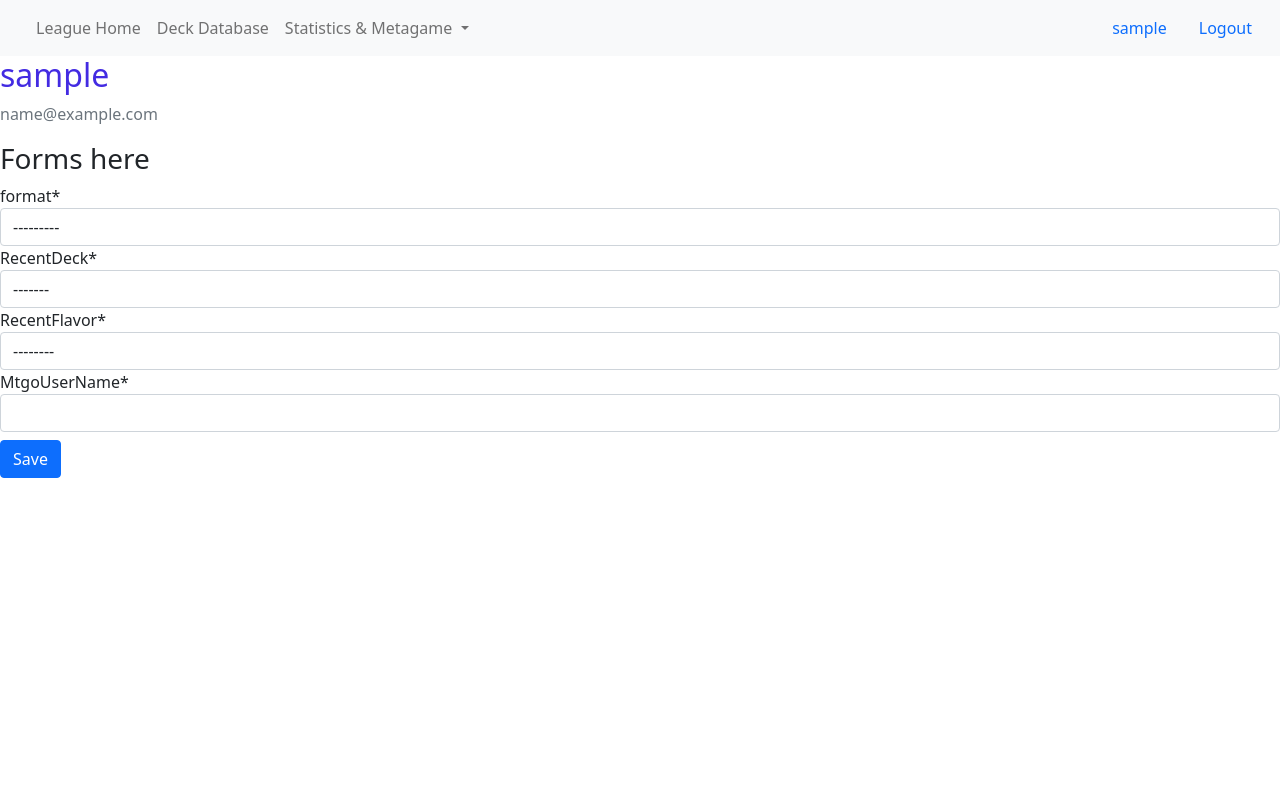
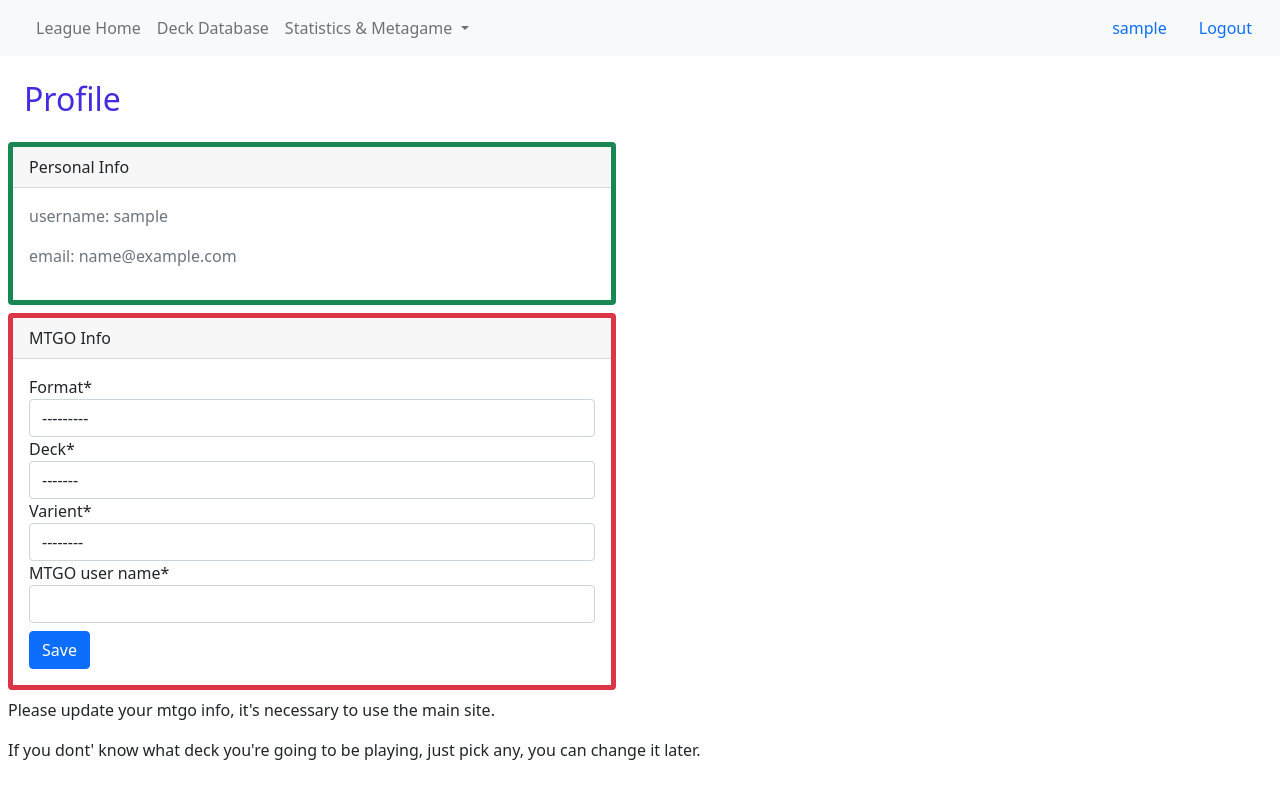
Before and after one commit to sctilley/tirelessRailway, a Django app: page /profile/ in a window 1280 px wide. Run offline with Django 4.2, Linux system fonts and the light colour scheme; the visitor is signed in with stand-in values (Sample User, id 1); data comes from the database, SQL or seed files in the repository; data that the repository does not hold is empty; parts of the project's set-up code (start-up, migrations or seed data) failed here and were passed over; some libraries are stand-ins or nearby versions.

Commit message:
smooth signup

```diff
--- a/leagues/static/leagues/mystyle.css
+++ b/leagues/static/leagues/mystyle.css
@@ -104,3 +104,7 @@ table.smalltable {
   border: 3px solid #000;
 
 }
+
+.good-green{
+  background-color: rgba(80, 237, 12, 0.941);
+}
--- a/leagues/views.py
+++ b/leagues/views.py
@@ -123,65 +123,36 @@ def statstable(request):
 
 
 def home(request):
-    leagues = League.objects.all()
     user = request.user
-    openLeagues = League.objects.filter(user=user, isFinished=False)
-    closedLeagues = League.objects.filter(user=user, isFinished=True)
-    recentformat = user.profile.recentFormat
-    mtgformats = MtgFormat.objects.all()
-    decks = Deck.objects.all()
-    myactiveformat = MtgFormat(1)
-    myactivedeck = user.profile.recentDeck
-    myclosedleagues = closedLeagues.filter(myDeck=myactivedeck)
-    userleagues = League.objects.filter(user=user)
-    usermatches = Match.objects.filter(user=user)
-    usernamelist = Match.objects.all().values(
-        "theirname").distinct().order_by(Lower("theirname"))
+    if user.profile.recentDeck == None:
+        return redirect('profile')
+    else:
+        leagues = League.objects.all()
+        user = request.user
+        openLeagues = League.objects.filter(user=user, isFinished=False)
+        closedLeagues = League.objects.filter(user=user, isFinished=True)
+        recentformat = user.profile.recentFormat
+        mtgformats = MtgFormat.objects.all()
+        decks = Deck.objects.all()
+        myactiveformat = MtgFormat(1)
+        myactivedeck = user.profile.recentDeck
+        myclosedleagues = closedLeagues.filter(myDeck=myactivedeck)
+        userleagues = League.objects.filter(user=user)
+        usermatches = Match.objects.filter(user=user)
+        usernamelist = Match.objects.all().values(
+            "theirname").distinct().order_by(Lower("theirname"))
 
-    try:
-        currentleague = League.objects.filter(user=user).latest('date')
-    except:
-        currentleague = League.objects.none()
+        try:
+            currentleague = League.objects.filter(user=user).latest('date')
+        except:
+            currentleague = League.objects.none()
 
-    fiveohs = 0
-    fourones = 0
-    threetwos = 0
-    twothrees = 0
-    onefours = 0
-    ohfives = 0
-    fiveohsper = 0
-    fouronesper = 0
-    threetwosper = 0
-    twothreesper = 0
-    onefoursper = 0
-    ohfivesper = 0
-
-    for league in userleagues.filter(myDeck=myactivedeck):
-        if league.isFinished == True:
-            wins = league.matches.filter(didjawin=1).count()
-            if wins == 5:
-                fiveohs += 1
-            elif wins == 4:
-                fourones += 1
-            elif wins == 3:
-                threetwos += 1
-            elif wins == 2:
-                twothrees += 1
-            elif wins == 1:
-                onefours += 1
-            else:
-                ohfives += 1
-
-    closedLeaguesNum = closedLeagues.filter(myDeck=myactivedeck).count()
-
-    if closedLeaguesNum > 0:
-        fiveohsper = (fiveohs / closedLeaguesNum)*100
-        fouronesper = (fourones / closedLeaguesNum)*100
-        threetwosper = (threetwos / closedLeaguesNum)*100
-        twothreesper = (twothrees / closedLeaguesNum)*100
-        onefoursper = (onefours / closedLeaguesNum)*100
-        ohfivesper = (ohfives / closedLeaguesNum)*100
-    else:
+        fiveohs = 0
+        fourones = 0
+        threetwos = 0
+        twothrees = 0
+        onefours = 0
+        ohfives = 0
         fiveohsper = 0
         fouronesper = 0
         threetwosper = 0
@@ -189,139 +160,173 @@ def home(request):
         onefoursper = 0
         ohfivesper = 0
 
-    matchwinpercentage = 0
-    matchcount = 0
-    matcheswon = 0
-    matcheslost = 0
-    gamewinpercentage = 0
-    gamesplayed = 0
-    gameswon = 0
-    gameslost = 0
+        for league in userleagues.filter(myDeck=myactivedeck):
+            if league.isFinished == True:
+                wins = league.matches.filter(didjawin=1).count()
+                if wins == 5:
+                    fiveohs += 1
+                elif wins == 4:
+                    fourones += 1
+                elif wins == 3:
+                    threetwos += 1
+                elif wins == 2:
+                    twothrees += 1
+                elif wins == 1:
+                    onefours += 1
+                else:
+                    ohfives += 1
 
-    num_matches = Match.objects.filter(mtgFormat=myactiveformat).count()
-    game1wins = usermatches.filter(game1=1, myDeck=myactivedeck).count()
-    game1losses = usermatches.filter(game1=0, myDeck=myactivedeck).count()
-    game2wins = usermatches.filter(game2=1, myDeck=myactivedeck).count()
-    game2losses = usermatches.filter(game2=0, myDeck=myactivedeck).count()
-    game3wins = usermatches.filter(game3=1, myDeck=myactivedeck).count()
-    game3losses = usermatches.filter(game3=0, myDeck=myactivedeck).count()
+        closedLeaguesNum = closedLeagues.filter(myDeck=myactivedeck).count()
 
-    if usermatches.filter(myDeck=myactivedeck).count() > 0:
-        matchwinpercentage = ((usermatches.filter(didjawin=1, myDeck=myactivedeck).count(
-        )/usermatches.filter(myDeck=myactivedeck).count()))*100
-    else:
+        if closedLeaguesNum > 0:
+            fiveohsper = (fiveohs / closedLeaguesNum)*100
+            fouronesper = (fourones / closedLeaguesNum)*100
+            threetwosper = (threetwos / closedLeaguesNum)*100
+            twothreesper = (twothrees / closedLeaguesNum)*100
+            onefoursper = (onefours / closedLeaguesNum)*100
+            ohfivesper = (ohfives / closedLeaguesNum)*100
+        else:
+            fiveohsper = 0
+            fouronesper = 0
+            threetwosper = 0
+            twothreesper = 0
+            onefoursper = 0
+            ohfivesper = 0
+
         matchwinpercentage = 0
+        matchcount = 0
+        matcheswon = 0
+        matcheslost = 0
+        gamewinpercentage = 0
+        gamesplayed = 0
+        gameswon = 0
+        gameslost = 0
 
-    if usermatches.filter(myDeck=myactivedeck).count() > 0:
-        gamewinpercentage = ((usermatches.filter(game1=1, myDeck=myactivedeck).count() + usermatches.filter(game2=1, myDeck=myactivedeck).count() +
-                              usermatches.filter(game3=1, myDeck=myactivedeck).count())/(game1wins + game1losses + game2wins + game2losses + game3wins + game3losses))*100
-    else:
-        gamewinpercentage = 0
+        num_matches = Match.objects.filter(mtgFormat=myactiveformat).count()
+        game1wins = usermatches.filter(game1=1, myDeck=myactivedeck).count()
+        game1losses = usermatches.filter(game1=0, myDeck=myactivedeck).count()
+        game2wins = usermatches.filter(game2=1, myDeck=myactivedeck).count()
+        game2losses = usermatches.filter(game2=0, myDeck=myactivedeck).count()
+        game3wins = usermatches.filter(game3=1, myDeck=myactivedeck).count()
+        game3losses = usermatches.filter(game3=0, myDeck=myactivedeck).count()
 
-    # forms
-    initial_data = {
-        'mtgFormat': user.profile.recentFormat,
-        'myDeck': user.profile.recentDeck,
-        'myFlavor': user.profile.recentFlavor,
-    }
-    league_form = LeagueForm(initial=initial_data)
+        if usermatches.filter(myDeck=myactivedeck).count() > 0:
+            matchwinpercentage = ((usermatches.filter(didjawin=1, myDeck=myactivedeck).count(
+            )/usermatches.filter(myDeck=myactivedeck).count()))*100
+        else:
+            matchwinpercentage = 0
 
-    Leagueinlineformset = inlineformset_factory(
-        League, Match, form=MatchForm, extra=5, can_delete=False, max_num=5)
-    try:
-        currentleague = League.objects.filter(user=user).latest('date')
-        formset = Leagueinlineformset(instance=currentleague)
-    except League.DoesNotExist:
-        currentleague = 0
-        formset = Leagueinlineformset()
+        if usermatches.filter(myDeck=myactivedeck).count() > 0:
+            gamewinpercentage = ((usermatches.filter(game1=1, myDeck=myactivedeck).count() + usermatches.filter(game2=1, myDeck=myactivedeck).count() +
+                                  usermatches.filter(game3=1, myDeck=myactivedeck).count())/(game1wins + game1losses + game2wins + game2losses + game3wins + game3losses))*100
+        else:
+            gamewinpercentage = 0
 
-    if request.method == "POST":
-        if 'drop' in request.POST:
-            currentleague.isFinished = 1
-            currentleague.save()
-            return redirect('home')
+        # forms
+        initial_data = {
+            'mtgFormat': user.profile.recentFormat,
+            'myDeck': user.profile.recentDeck,
+            'myFlavor': user.profile.recentFlavor,
+        }
+        league_form = LeagueForm(initial=initial_data)
 
-        if 'league_form' in request.POST:
-            league_form = LeagueForm(request.POST)
-            if league_form.is_valid():
-                league = league_form.save(commit=False)
-                league.user = request.user
-                league.mtgoUserName = user.profile.mtgoUserName
-                user.profile.recentFormat = league.mtgFormat
-                user.profile.recentDeck = league.myDeck
-                user.profile.recentFlavor = league.myFlavor
-                user.profile.save()
+        Leagueinlineformset = inlineformset_factory(
+            League, Match, form=MatchForm, extra=5, can_delete=False, max_num=5)
+        try:
+            currentleague = League.objects.filter(user=user).latest('date')
+            formset = Leagueinlineformset(instance=currentleague)
+        except League.DoesNotExist:
+            currentleague = 0
+            formset = Leagueinlineformset()
 
-                league.save()
+        if request.method == "POST":
+            if 'drop' in request.POST:
+                currentleague.isFinished = 1
+                currentleague.save()
+                return redirect('home')
 
-                return redirect("home")
+            if 'league_form' in request.POST:
+                league_form = LeagueForm(request.POST)
+                if league_form.is_valid():
+                    league = league_form.save(commit=False)
+                    league.user = request.user
+                    league.mtgoUserName = user.profile.mtgoUserName
+                    user.profile.recentFormat = league.mtgFormat
+                    user.profile.recentDeck = league.myDeck
+                    user.profile.recentFlavor = league.myFlavor
+                    user.profile.save()
 
-        if 'matchformset' in request.POST:
-            formset = Leagueinlineformset(request.POST, instance=currentleague)
-            if formset.is_valid():
-                new_instances = formset.save(commit=False)
-                for new_instance in new_instances:
-                    new_instance.user = request.user
-                    new_instance.mtgFormat = currentleague.mtgFormat
-                    new_instance.myDeck = currentleague.myDeck
-                    new_instance.theirArchetype = new_instance.theirDeck.archetype
+                    league.save()
 
-                    if new_instance.game1 + new_instance.game2 + new_instance.game3 >= 2:
-                        new_instance.didjawin = 1
-                    else:
-                        new_instance.didjawin = 0
+                    return redirect("home")
 
-                    if new_instance.game1 == new_instance.game2:
-                        new_instance.game3 = None
+            if 'matchformset' in request.POST:
+                formset = Leagueinlineformset(
+                    request.POST, instance=currentleague)
+                if formset.is_valid():
+                    new_instances = formset.save(commit=False)
+                    for new_instance in new_instances:
+                        new_instance.user = request.user
+                        new_instance.mtgFormat = currentleague.mtgFormat
+                        new_instance.myDeck = currentleague.myDeck
+                        new_instance.theirArchetype = new_instance.theirDeck.archetype
 
-                    new_instance.save()
+                        if new_instance.game1 + new_instance.game2 + new_instance.game3 >= 2:
+                            new_instance.didjawin = 1
+                        else:
+                            new_instance.didjawin = 0
 
-                    if currentleague.matches.count() >= 5:
-                        currentleague.isFinished = 1
-                        currentleague.save()
+                        if new_instance.game1 == new_instance.game2:
+                            new_instance.game3 = None
 
-                return redirect('home')
-            else:
-                print("errors be here")
+                        new_instance.save()
 
-    formatdecks = Match.objects.filter(mtgFormat=myactiveformat)
-    num_matches = Match.objects.filter(mtgFormat=myactiveformat).count()
+                        if currentleague.matches.count() >= 5:
+                            currentleague.isFinished = 1
+                            currentleague.save()
 
-    context = {
-        'openLeagues': openLeagues,
-        'league_form': league_form,
-        'currentleague': currentleague,
-        'matchformset': formset,
-        'mtgformats': mtgformats,
+                    return redirect('home')
+                else:
+                    print("errors be here")
 
-        'myactivedeck': myactivedeck,
-        "fiveohs": fiveohs,
-        "fourones": fourones,
-        "threetwos": threetwos,
-        "twothrees": twothrees,
-        "onefours": onefours,
-        "ohfives": ohfives,
-        'fiveohsper': fiveohsper,
-        'fouronesper': fouronesper,
-        'threetwosper': threetwosper,
-        'twothreesper': twothreesper,
-        'onefoursper': onefoursper,
-        'ohfivesper': ohfivesper,
+        formatdecks = Match.objects.filter(mtgFormat=myactiveformat)
+        num_matches = Match.objects.filter(mtgFormat=myactiveformat).count()
 
-        'myclosedleagues': myclosedleagues,
+        context = {
+            'openLeagues': openLeagues,
+            'league_form': league_form,
+            'currentleague': currentleague,
+            'matchformset': formset,
+            'mtgformats': mtgformats,
 
-        'matchcount': usermatches.filter(myDeck=myactivedeck).count(),
-        'matchwinpercentage': matchwinpercentage,
-        'matcheswon': usermatches.filter(didjawin=1, myDeck=myactivedeck).count(),
-        'matcheslost': usermatches.filter(didjawin=0, myDeck=myactivedeck).count(),
-        'gamesplayed': game1wins + game1losses + game2wins + game2losses + game3wins + game3losses,
-        'gameswon': game1wins + game2wins + game3wins,
-        'gameslost': game1losses + game2losses + game3losses,
-        'gamewinpercentage': gamewinpercentage,
-        'usernamelist': usernamelist,
-    }
+            'myactivedeck': myactivedeck,
+            "fiveohs": fiveohs,
+            "fourones": fourones,
+            "threetwos": threetwos,
+            "twothrees": twothrees,
+            "onefours": onefours,
+            "ohfives": ohfives,
+            'fiveohsper': fiveohsper,
+            'fouronesper': fouronesper,
+            'threetwosper': threetwosper,
+            'twothreesper': twothreesper,
+            'onefoursper': onefoursper,
+            'ohfivesper': ohfivesper,
 
-    return render(request, 'home.html', context)
+            'myclosedleagues': myclosedleagues,
+
+            'matchcount': usermatches.filter(myDeck=myactivedeck).count(),
+            'matchwinpercentage': matchwinpercentage,
+            'matcheswon': usermatches.filter(didjawin=1, myDeck=myactivedeck).count(),
+            'matcheslost': usermatches.filter(didjawin=0, myDeck=myactivedeck).count(),
+            'gamesplayed': game1wins + game1losses + game2wins + game2losses + game3wins + game3losses,
+            'gameswon': game1wins + game2wins + game3wins,
+            'gameslost': game1losses + game2losses + game3losses,
+            'gamewinpercentage': gamewinpercentage,
+            'usernamelist': usernamelist,
+        }
+
+        return render(request, 'home.html', context)
 
 
 def decks(request):
@@ -398,12 +403,14 @@ def listofdecks(request):
         currentformat = user.profile.recentFormat.id
     except:
         currentformat = 999
+
     if lformat:
+
         formatvaluechecker = int(lformat)
     else:
         formatvaluechecker = 0
 
-    if 'mtgFormat' in request.GET and currentformat == formatvaluechecker:
+    if ('mtgFormat' or 'recentFormat' in request.GET) and (currentformat == formatvaluechecker):
         currentdeck = user.profile.recentDeck
         listofdecks = Deck.objects.filter(mtgFormat=lformat).order_by('name')
     else:
--- a/users/forms.py
+++ b/users/forms.py
@@ -15,14 +15,17 @@ class UserRegistrerForm(UserCreationForm):
 
 class ProfileUpdateForm(forms.ModelForm):
 
-    recentFormat = forms.ModelChoiceField(
-        queryset=MtgFormat.objects.all(), label='format')
-
     class Meta:
         model = Profile
         fields = [
             'recentFormat',
             'recentDeck',
             'recentFlavor',
-            'mtgoUserName'
+            'mtgoUserName',
         ]
+        labels = {
+            "recentFormat": "Format",
+            "recentDeck": "Deck",
+            'recentFlavor': "Varient",
+            'mtgoUserName': "MTGO user name"
+        }
--- a/users/templates/users/password_reset_complete.html
+++ b/users/templates/users/password_reset_complete.html
@@ -2,7 +2,7 @@
 <div class="alert alert-info">
     <p>Password sucessfully reset.</p>
     <p>
-        <a href="{% url 'home' %}">Click here to go back to the home page.</a>
+        <a href="{% url 'login' %}">Click here to go back to login again.</a>
     </p>
 </div>
 
--- a/users/templates/users/profile.html
+++ b/users/templates/users/profile.html
@@ -1,18 +1,73 @@
 {% extends "main.html" %} {% load crispy_forms_tags %} {% block content %}
-<div class="content-section">
-  <div class="media">
-    <div class="media-body">
-      <h2 class="account-heading">{{ user.username }}</h2>
-      <p class="text-secondary">{{ user.email }}</p>
-    </div>
+<body onload="checkProfileReady()"></body>
+<h2 class="m-4">Profile</h2>
+
+<div class="card m-2 border-success border-5" style="width: 38rem;">
+  <div class="card-header">
+    Personal Info
   </div>
-  <h3>Forms here</h3>
-  <form method="POST" id="profileupdateform">
-    {% csrf_token %}
-    {{p_form|crispy}}
-    <button type="submit" class="btn btn-primary mt-2">Save</button>
-  </form>
+  <div class="card-body">
 
+    <p class="text-secondary">username: {{ user.username }}</p>
+    <p class="text-secondary">email: {{ user.email }}</p>
+
+  </div>
 </div>
 
+<div class="card m-2 border-success border-5" style="width: 38rem;" id="mtgoinfo">
+  <div class="card-header">
+    MTGO Info
+  </div>
+  <div class="card-body">
+
+    <form method="POST" id="profileupdateform" name="profileupdateform">
+      {% csrf_token %}
+      {{p_form|crispy}}
+      <button type="submit" class="btn btn-primary mt-2">Save</button>
+    </form>
+
+  </div>
+</div>
+{% if user.profile.recentDeck == None %}
+  <div class="m-2">
+    <p>Please update your mtgo info, it's necessary to use the main site.</p>
+    <p>If you dont' know what deck you're going to be playing, just pick any, you can change it later.</p>
+  </div>
+{% else %}
+<div class="m-2">
+  <a href="{% url 'home' %}">Link to homepage</a>
+</div>
+{% endif %}
+
+<script>
+  function checkProfileReady() {
+  var empt1 = document.profileupdateform.recentFormat.value;
+  if (empt1 == ""){
+    console.log("recentFormat empty");
+    var card = document.getElementById("mtgoinfo")
+    card.classList.add("border-danger")
+  }
+  var empt2 = document.profileupdateform.recentDeck.value;
+  if (empt2 == ""){
+    console.log("recentDeck empty");
+    var card = document.getElementById("mtgoinfo")
+    card.classList.add("border-danger")
+  }
+  var empt3 = document.profileupdateform.recentFlavor.value;
+  if (empt3 == ""){
+    console.log("recentFlavor empty");
+    var card = document.getElementById("mtgoinfo")
+    card.classList.add("border-danger")
+  }
+  var empt4 = document.profileupdateform.mtgoUserName.value;
+  if (empt4 == ""){
+    console.log("mtgoUserName empty");
+    var card = document.getElementById("mtgoinfo")
+    card.classList.add("border-danger")
+  }
+
+
+}
+</script>
+
 {% endblock content %}
--- a/users/views.py
+++ b/users/views.py
@@ -27,6 +27,7 @@ def profile(request):
     ffu = request.user.profile.mtgoUserName
 
     if request.method == 'POST':
+        print("request here", request.POST)
         p_form = ProfileUpdateForm(
             request.POST, instance=request.user.profile)
 
@@ -37,7 +38,7 @@ def profile(request):
         p_form = ProfileUpdateForm(
             instance=request.user, initial={'recentFormat': fff, 'recentDeck': ffd, 'recentFlavor': ffl, 'mtgoUserName': ffu})
         p_form.fields['recentFormat'].widget.attrs.update(
-            {'name': 'mtgFormat', 'hx-trigger': 'change, load', 'hx-get': "/listofdecks", 'hx-swap': 'innerHTML', 'hx-target': '#id_recentDeck'})
+            {'name': 'recentFormat', 'hx-trigger': 'change, load', 'hx-get': "/listofdecks", 'hx-swap': 'innerHTML', 'hx-target': '#id_recentDeck'})
         p_form.fields['recentDeck'].widget.attrs.update(
             {'hx-trigger': 'change, load', 'hx-get': "/listofflavors", 'hx-swap': 'innerHTML', 'hx-target': '#id_recentFlavor'})
     context = {
```
Also changed, not shown: tireless/settings.py (+7 -1 lines).
